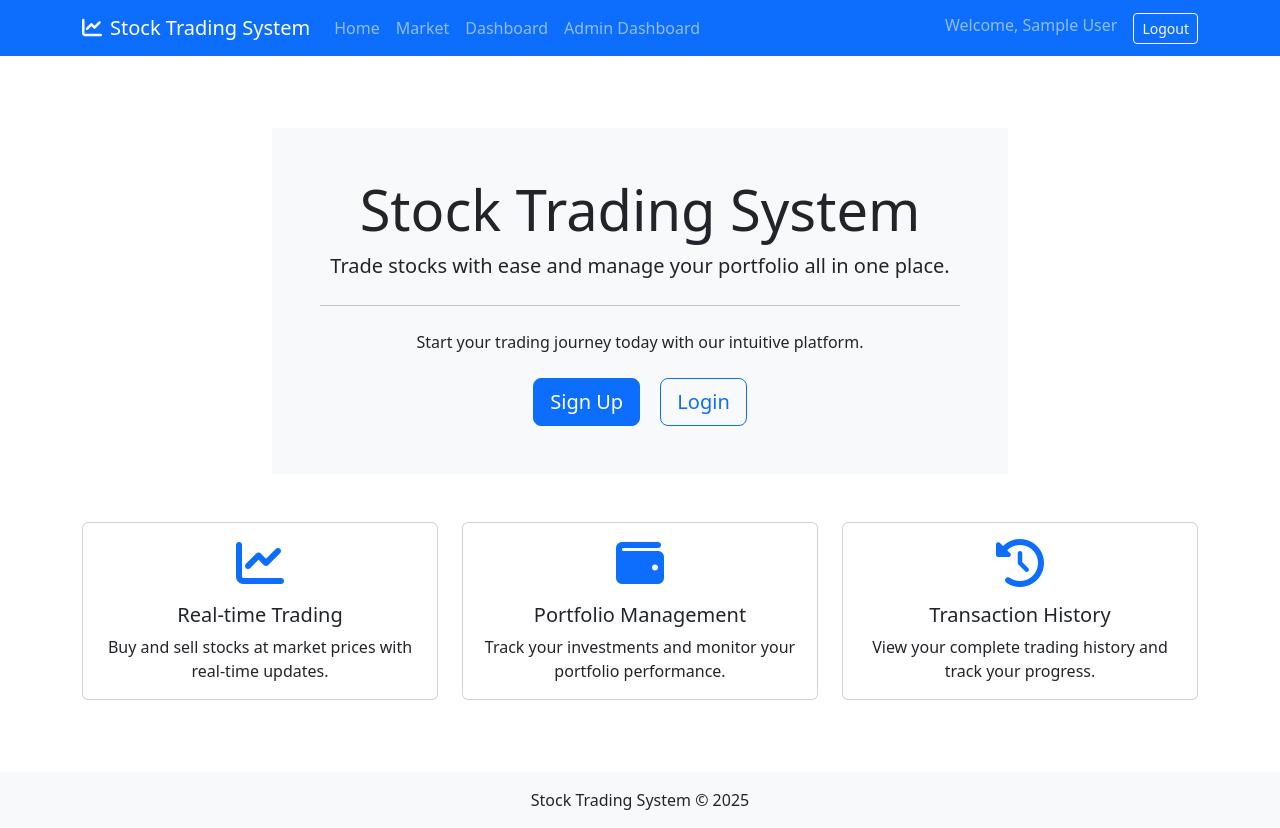
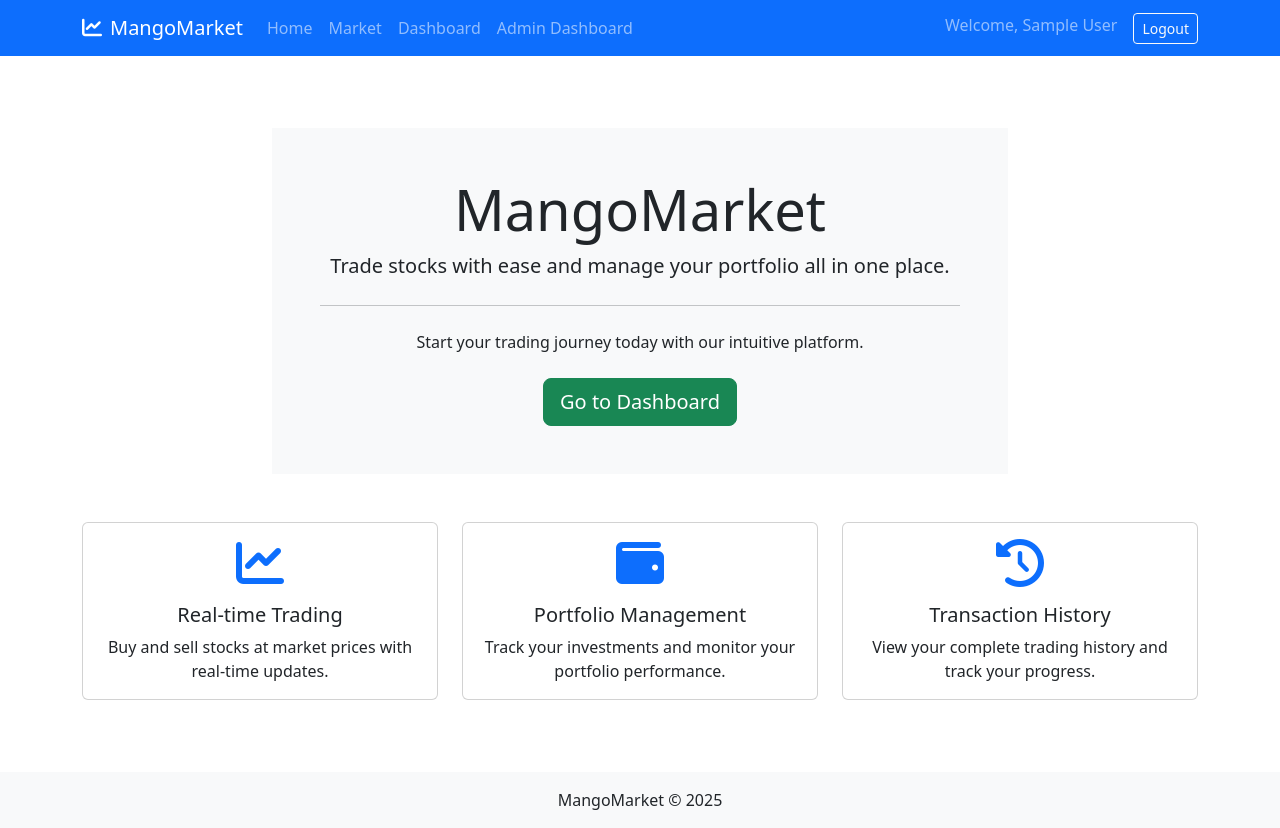
Before and after one commit to Team1-Capstone/-401_Flask_App, a Flask app: page / in a window 1280 px wide. Run offline with Flask 3, Linux system fonts and the light colour scheme; the visitor is signed in with stand-in values (Sample User, id 1).

Commit message:
Changed website name to MangoMarket. Made it so that if user is logged in, 'Go to Dashboard' is displayed on homepage, small change to jinja if-statement in nav bar

```diff
--- a/templates/base.html
+++ b/templates/base.html
@@ -4,7 +4,7 @@
 <head>
     <meta charset="UTF-8">
     <meta name="viewport" content="width=device-width, initial-scale=1.0">
-    <title>Stock Trading System - {% block title %}{% endblock %}</title>
+    <title>MangoMarket - {% block title %}{% endblock %}</title>
     <link href="https://cdn.jsdelivr.net/npm/bootstrap@5.3.0/dist/css/bootstrap.min.css" rel="stylesheet">
     <link href="https://cdnjs.cloudflare.com/ajax/libs/font-awesome/6.0.0/css/all.min.css" rel="stylesheet">
 </head>
@@ -13,7 +13,7 @@
     <nav class="navbar navbar-expand-lg navbar-dark bg-primary">
         <div class="container">
             <a class="navbar-brand" href="{{ url_for('index') }}">
-                <i class="fas fa-chart-line me-2"></i>Stock Trading System
+                <i class="fas fa-chart-line me-2"></i>MangoMarket
             </a>
             <button class="navbar-toggler" type="button" data-bs-toggle="collapse" data-bs-target="#navbarNav">
                 <span class="navbar-toggler-icon"></span>
@@ -34,7 +34,7 @@
                     </li>
                 </ul>
                 <ul class="navbar-nav">
-                    {% if current_user.full_name %}
+                    {% if current_user.is_authenticated %}
                     <li class="nav-item">
                         <span class="navbar-text me-3">Welcome, {{ current_user.full_name }}</span>
                     </li>
@@ -53,7 +53,7 @@
 
     <footer class="bg-light text-center py-3 mt-5">
         <div class="container">
-            <p class="mb-0">Stock Trading System &copy; 2025</p>
+            <p class="mb-0">MangoMarket &copy; 2025</p>
         </div>
     </footer>
 
--- a/templates/index.html
+++ b/templates/index.html
@@ -6,14 +6,21 @@
 <div class="row">
     <div class="col-md-8 mx-auto text-center">
         <div class="jumbotron bg-light p-5 rounded-lg mt-5">
-            <h1 class="display-4">Stock Trading System</h1>
+            <h1 class="display-4">MangoMarket</h1>
             <p class="lead">Trade stocks with ease and manage your portfolio all in one place.</p>
             <hr class="my-4">
             <p>Start your trading journey today with our intuitive platform.</p>
+
+            {% if not current_user.is_authenticated %}
             <div class="mt-4">
                 <a class="btn btn-primary btn-lg me-3" href="{{ url_for('register') }}" role="button">Sign Up</a>
                 <a class="btn btn-outline-primary btn-lg" href="{{ url_for('login') }}" role="button">Login</a>
             </div>
+            {% else %}
+            <div class="mt-4">
+                <a class="btn btn-success btn-lg" href="{{ url_for('dashboard') }}" role="button">Go to Dashboard</a>
+            </div>
+            {% endif %}
         </div>
     </div>
 </div>
```
